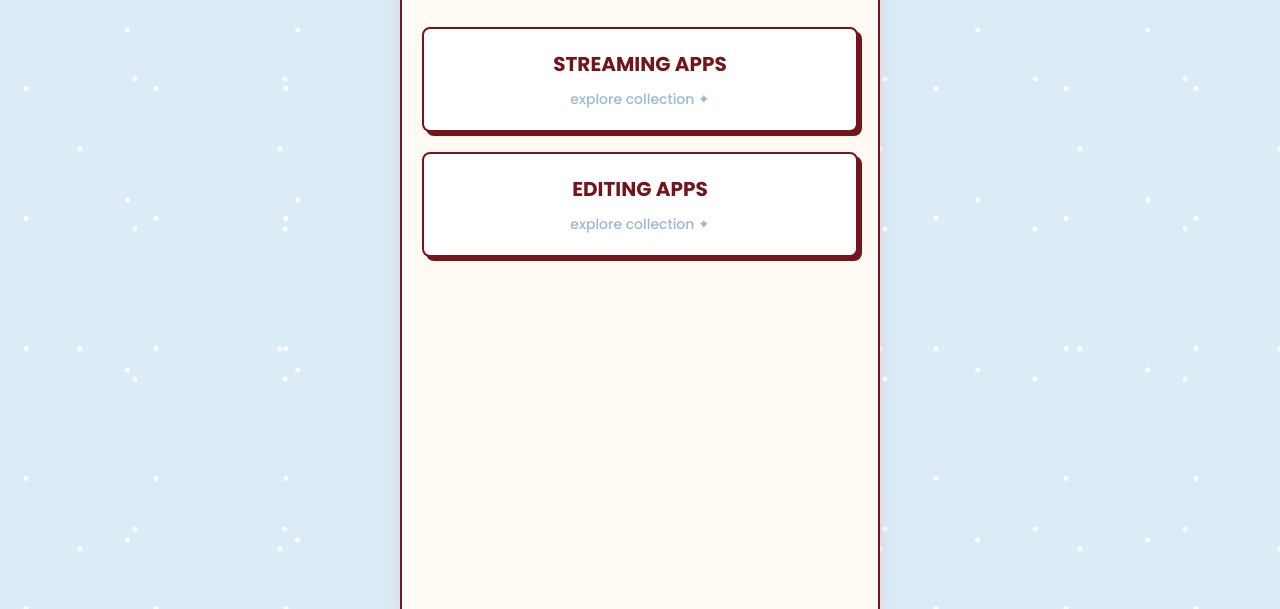
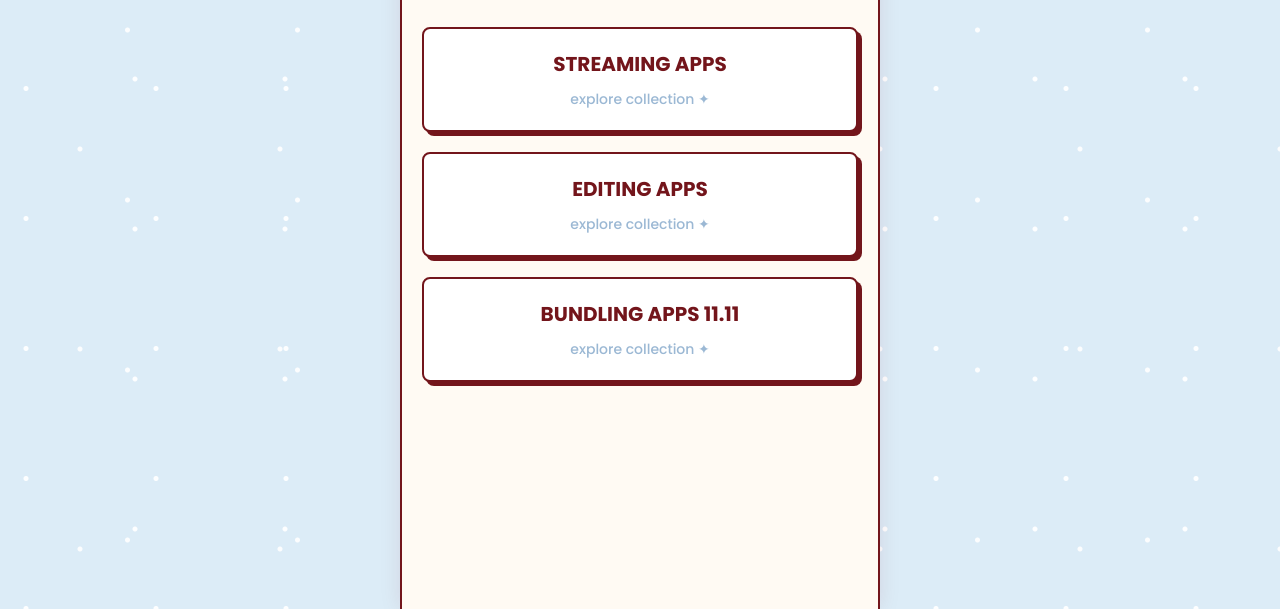
Before and after one commit to linglingdowork/nasnowci, a plain HTML site: page index.html in a window 1280 px wide. Shown: the part 191-800 px from the top of the page. Drawn offline with Linux system fonts and the light colour scheme.

Commit message:
Update index.html

```diff
--- a/index.html
+++ b/index.html
@@ -43,6 +43,11 @@
 
         <div class="vintage-card" onclick="openCategory('EDITING APPS')">
             <h3>EDITING APPS</h3>
+            <p>explore collection ✦</p>
+        </div>
+
+        <div class="vintage-card" onclick="openCategory('EDITING APPS')">
+            <h3>BUNDLING APPS 11.11</h3>
             <p>explore collection ✦</p>
         </div>
     </div>
```
